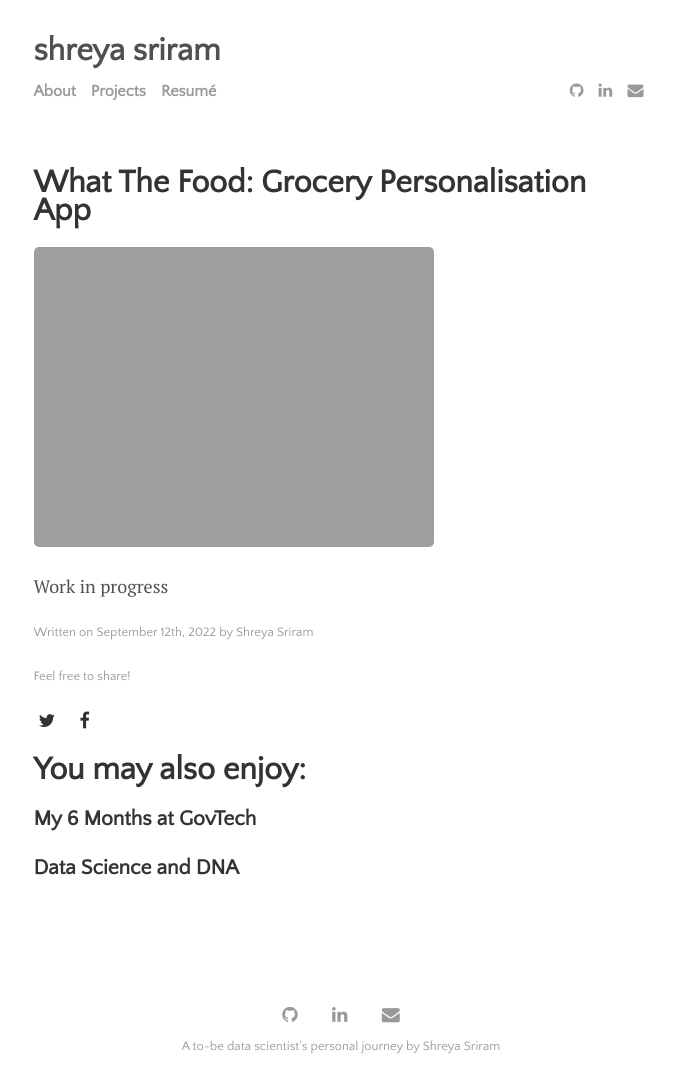
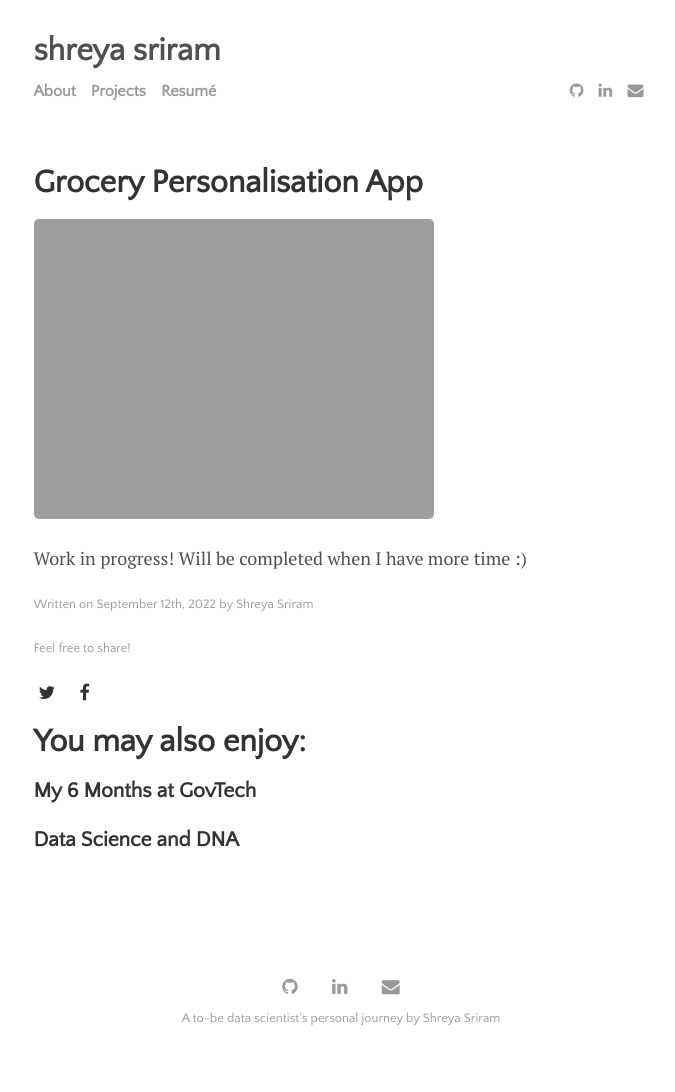
Before and after one commit to shreyasriram4/shreyasriram4.github.io, a Jekyll site: the page built from _posts/2022-09-12-groceries-app.md, in a window 1280 px wide. Shown: the whole page, without its empty margins (299-974 px from the left). Built offline with Jekyll 4.4.1, drawn with Linux system fonts in a browser that asks for light colours; after the commit the page ends 1064 px from its top, so only the background shows below that.

Commit message:
Update 2022-09-12-groceries-app.md

```diff
--- a/_posts/2022-09-12-groceries-app.md
+++ b/_posts/2022-09-12-groceries-app.md
@@ -1,10 +1,10 @@
 ---
 layout: post
-title: "What The Food: Grocery Personalisation App"
+title: "Grocery Personalisation App"
 author: "Shreya Sriram"
 categories: journal
 tags: [documentation,sample]
 image: food.png
 ---
 
-Work in progress
+Work in progress! Will be completed when I have more time :)
```
